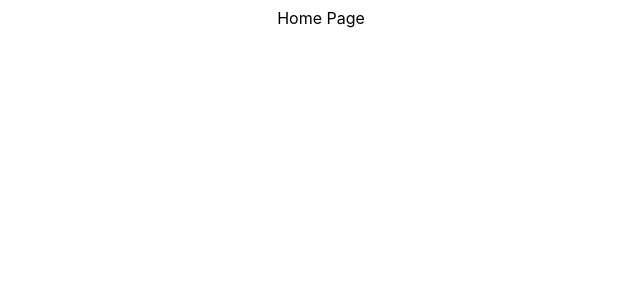
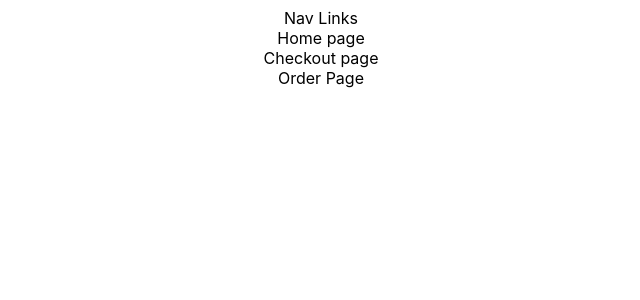
Before and after one commit to MilosTanaskovic/Umain-Pizza_Ordering_app, a React (Create React App) app in the folder pizza-ordering-app/: page / in a window 1280 px wide. Shown: the top 300 px of the page, without its empty margins (319-959 px from the left). Built offline with nearby package versions, Linux system fonts and the light colour scheme.

Commit message:
initial project with pages and components, connect and invoce them into main-App comp...

```diff
--- a/pizza-ordering-app/src/App.tsx
+++ b/pizza-ordering-app/src/App.tsx
@@ -1,5 +1,9 @@
 import React from 'react';
 import styled from 'styled-components';
+import NavBar from './components/NavBar/NavBar';
+import Checkout from './pages/Checkout/Checkout';
+import Home from './pages/Home/Home';
+import Order from './pages/Order/Order';
 
 const AppWrapper = styled.div`
   margin: 0;
@@ -15,7 +19,13 @@ const AppWrapper = styled.div`
 const App: React.FC = () => {
   return (
     <AppWrapper>
-      Home Page
+      <NavBar />
+
+      {/* pages */}
+      <Home />
+      <Checkout />
+      <Order />
+
     </AppWrapper>
   )
 }
--- /dev/null
+++ b/pizza-ordering-app/src/components/NavBar/NavBar.tsx
@@ -0,0 +1,16 @@
+import React from 'react'
+import styled from 'styled-components';
+
+const NavBarWrapper = styled.nav`
+
+`;
+
+const NavBar: React.FC = () => {
+    return (
+        <NavBarWrapper>
+           Nav Links
+        </NavBarWrapper>
+    )
+}
+
+export default NavBar;
--- /dev/null
+++ b/pizza-ordering-app/src/pages/Checkout/Checkout.tsx
@@ -0,0 +1,16 @@
+import React from 'react'
+import styled from 'styled-components';
+
+const CheckoutWrapper = styled.div`
+
+`;
+
+const Checkout: React.FC = () => {
+    return (
+        <CheckoutWrapper>
+            Checkout page
+        </CheckoutWrapper>
+    )
+}
+
+export default Checkout;
--- /dev/null
+++ b/pizza-ordering-app/src/pages/Home/Home.tsx
@@ -0,0 +1,16 @@
+import React from 'react'
+import styled from 'styled-components';
+
+const HomeWrapper = styled.div`
+
+`;
+
+const Home: React.FC = () => {
+    return (
+        <HomeWrapper>
+            Home page
+        </HomeWrapper>
+    )
+}
+
+export default Home;
--- /dev/null
+++ b/pizza-ordering-app/src/pages/Order/Order.tsx
@@ -0,0 +1,16 @@
+import React from 'react'
+import styled from 'styled-components';
+
+const OrderWrapper = styled.div`
+
+`;
+
+const Order: React.FC = () => {
+    return (
+        <OrderWrapper>
+            Order Page
+        </OrderWrapper>
+    )
+}
+
+export default Order;
```
